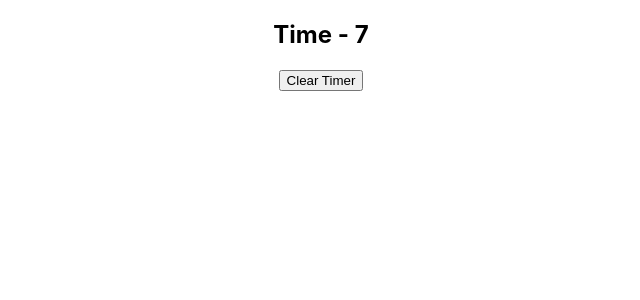
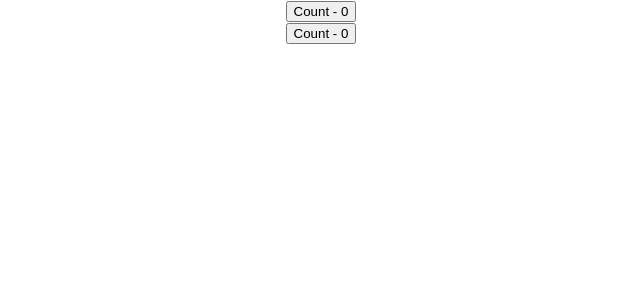
Before and after one commit to ACPRAJ/React-Samples, a React (Create React App) app in the folder hooks-samples/: page / in a window 1280 px wide. Shown: the top 300 px of the page, without its empty margins (319-959 px from the left). Built offline with nearby package versions, Linux system fonts and the light colour scheme.

Commit message:
Custom Hooks Examples

```diff
--- a/hooks-samples/src/App.js
+++ b/hooks-samples/src/App.js
@@ -23,6 +23,8 @@ import UCParentComponent from "./Components/Use-Callback/UCParentComponent";
 import UMCounter from "./Components/Use-Memo/UMCounter";
 import InputFocus from "./Components/Use-Ref/InputFocus";
 import RefTimer from "./Components/Use-Ref/RefTimer";
+import DocTitle1 from "./Components/Custom-Hooks/DocTitle1";
+import DocTitle2 from "./Components/Custom-Hooks/DocTitle2";
 
 export const UserContext = React.createContext();
 export const RoleContext = React.createContext();
@@ -51,9 +53,13 @@ function App() {
   const [count, dispatch] = useReducer(reducer, initialCount);
   return (
     <div className="App">
+      {/* Example for Custom Hooks */}
+      <DocTitle1 />
+      <DocTitle2 />
+
       {/* Example for Use Ref */}
       {/* <InputFocus /> */}
-      <RefTimer />
+      {/* <RefTimer /> */}
 
       {/* Example for UseMemo */}
       {/* <UMCounter /> */}
--- /dev/null
+++ b/hooks-samples/src/Components/Custom-Hooks/DocTitle1.js
@@ -0,0 +1,16 @@
+import React, { useState } from "react";
+import useDocumentTitle from "./useDocumentTitle";
+
+function DocTitle1() {
+  const [count, setCount] = useState(0);
+
+  useDocumentTitle(count);
+
+  return (
+    <div>
+      <button onClick={() => setCount(count + 1)}>Count - {count}</button>
+    </div>
+  );
+}
+
+export default DocTitle1;
--- /dev/null
+++ b/hooks-samples/src/Components/Custom-Hooks/DocTitle2.js
@@ -0,0 +1,16 @@
+import React, { useState } from "react";
+import useDocumentTitle from "./useDocumentTitle";
+
+function DocTitle2() {
+  const [count, setCount] = useState(0);
+
+  useDocumentTitle(count);
+
+  return (
+    <div>
+      <button onClick={() => setCount(count + 1)}>Count - {count}</button>
+    </div>
+  );
+}
+
+export default DocTitle2;
--- /dev/null
+++ b/hooks-samples/src/Components/Custom-Hooks/useDocumentTitle.js
@@ -0,0 +1,9 @@
+import { useEffect } from "react";
+
+function useDocumentTitle(count) {
+  useEffect(() => {
+    document.title = `Count ${count}`;
+  }, [count]);
+}
+
+export default useDocumentTitle;
```
